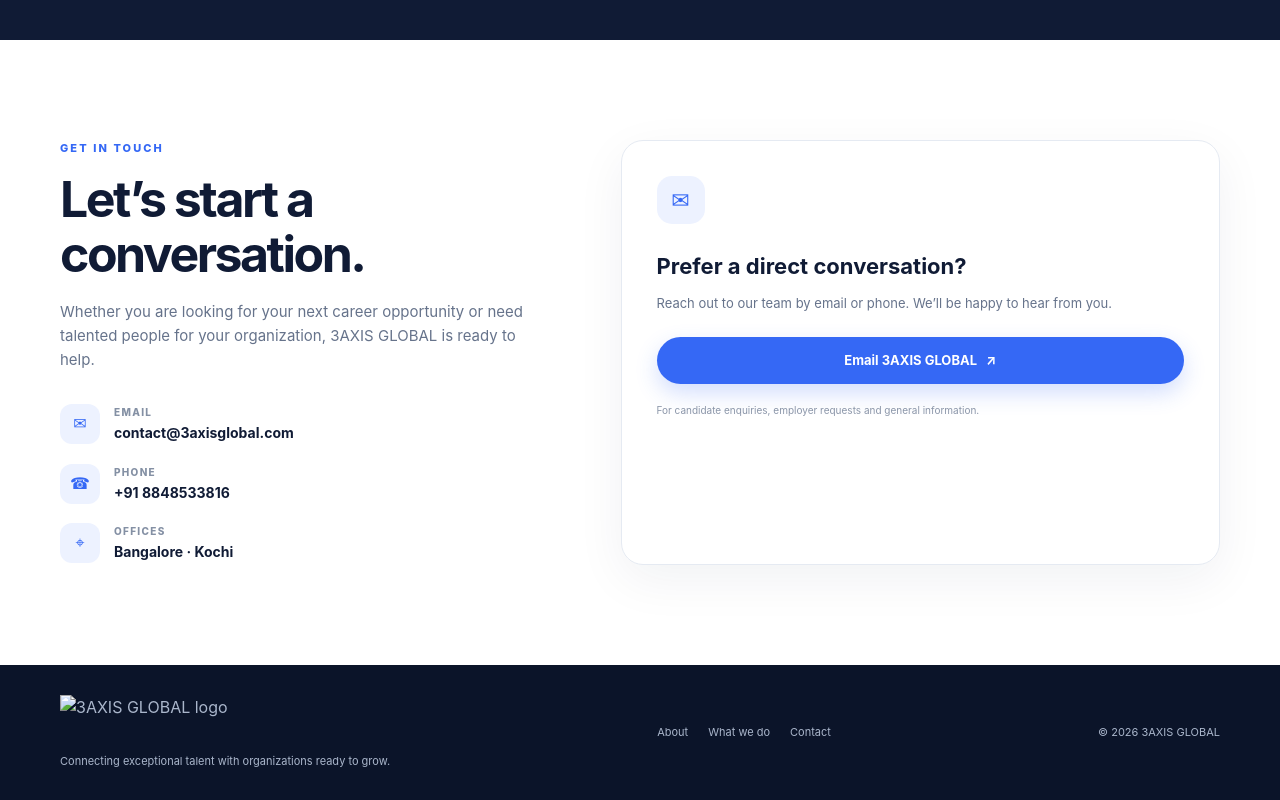
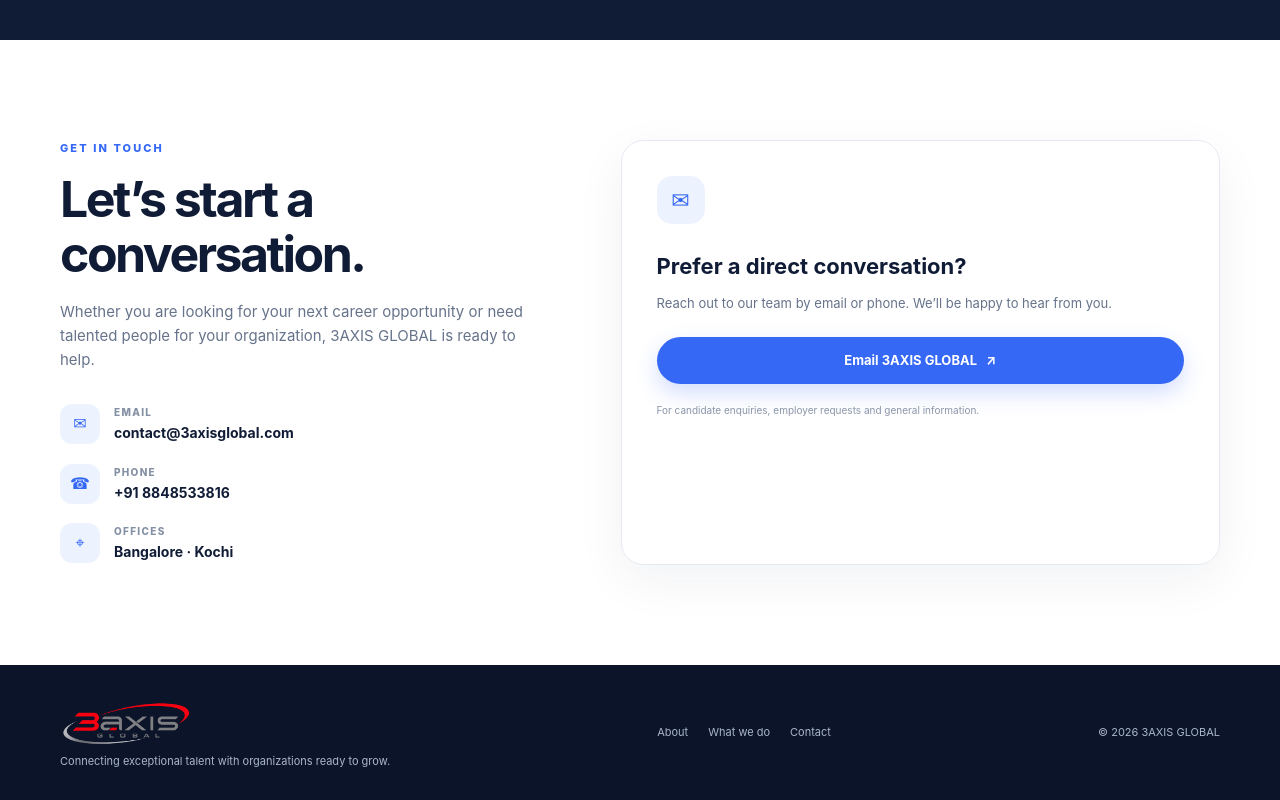
Before and after one commit to 3axisglobal/3axisg, a plain HTML site: page index.html in a window 1280 px wide. Shown: the part 2467-3267 px from the top of the page. Drawn offline with Linux system fonts and the light colour scheme.

Commit message:
Add files via upload

```diff
--- a/index.html
+++ b/index.html
@@ -118,7 +118,7 @@ footer{background:#0b1429;color:#aab6cb;padding:30px 0}.footer-inner{display:fle
 </section>
 </main>
 
-<footer><div class="wrap footer-inner"><div><img src="3axisglobal/3axisg/3axis-global-logo.png" alt="3AXIS GLOBAL logo" style="display:block;width:175px;height:58px;object-fit:contain;object-position:left center"><div class="footer-copy">Connecting exceptional talent with organizations ready to grow.</div></div><div class="footer-links"><a href="#about">About</a><a href="#services">What we do</a><a href="#contact">Contact</a></div><div class="footer-copy">© <span id="year"></span> 3AXIS GLOBAL</div></div>
+<footer><div class="wrap footer-inner"><div><img src="https://github.com/3axisglobal/3axisg/blob/main/3axis-global-logo.png" alt="3AXIS GLOBAL logo" style="display:block;width:175px;height:58px;object-fit:contain;object-position:left center"><div class="footer-copy">Connecting exceptional talent with organizations ready to grow.</div></div><div class="footer-links"><a href="#about">About</a><a href="#services">What we do</a><a href="#contact">Contact</a></div><div class="footer-copy">© <span id="year"></span> 3AXIS GLOBAL</div></div>
 </footer>
 
 <script>
```
